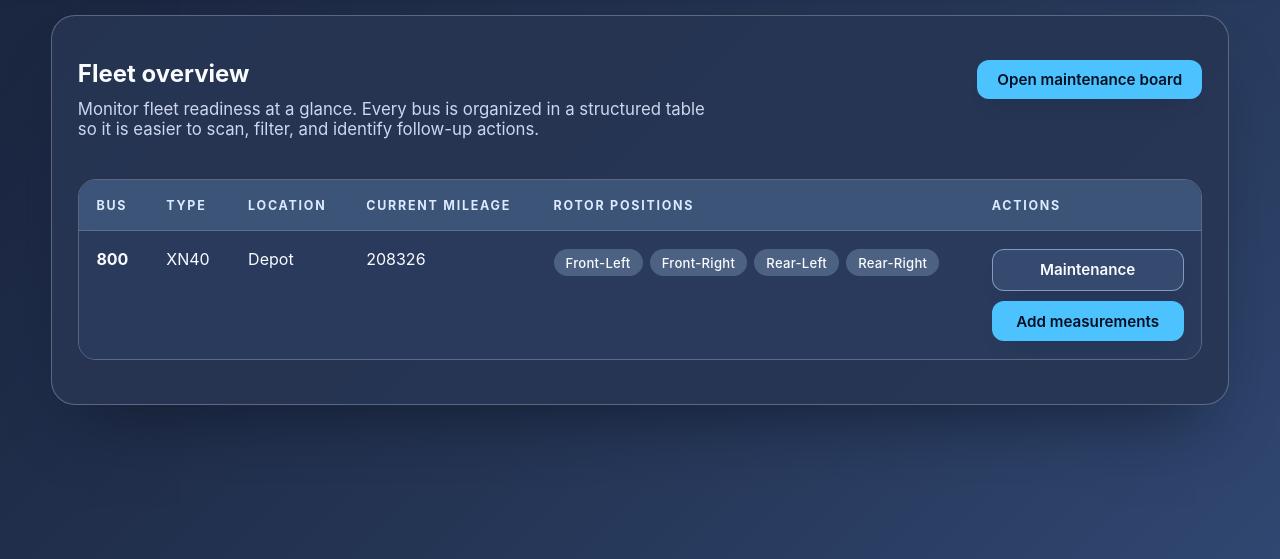
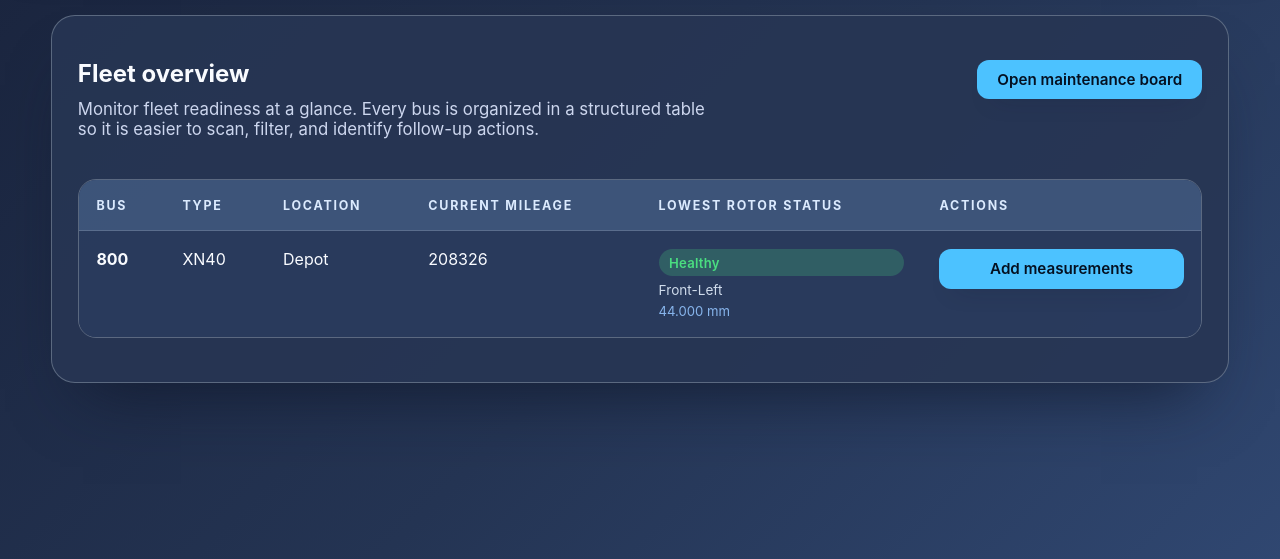
Before and after one commit to edwardolson711/fleet-rotor-tracker, a Django app: page / in a window 1280 px wide. Shown: the part 144-703 px from the top of the page. Run offline with Django 5.2, Linux system fonts and the light colour scheme; data comes from the database, SQL or seed files in the repository.

Commit message:
Show lowest rotor status on dashboard

```diff
--- a/buses/services.py
+++ b/buses/services.py
@@ -1,9 +1,10 @@
 from __future__ import annotations
 
+from collections import defaultdict
 from dataclasses import dataclass
 from datetime import date
 from decimal import Decimal, ROUND_HALF_UP
-from typing import List, Sequence
+from typing import Dict, List, Sequence
 
 from django.db.models import Prefetch
 from django.utils import timezone
@@ -96,6 +97,27 @@ def _compute_rotor_stats(bus: Bus, measurements: Sequence[RotorMeasurement]) ->
     )
 
 
+def _group_measurements_by_position(
+    bus: Bus,
+) -> Dict[str, List[RotorMeasurement]]:
+    grouped: Dict[str, List[RotorMeasurement]] = defaultdict(list)
+    for measurement in bus.rotor_measurements.all():
+        grouped[measurement.position].append(measurement)
+    return grouped
+
+
+def compute_rotor_details(bus: Bus) -> List[RotorStats]:
+    grouped_measurements = _group_measurements_by_position(bus)
+    rotor_details: List[RotorStats] = []
+    for position in get_rotor_positions(bus):
+        position_measurements = grouped_measurements.get(position, [])
+        position_measurements.sort(key=lambda m: (m.measurement_date, m.id))
+        stats = _compute_rotor_stats(bus, position_measurements)
+        stats.position = position
+        rotor_details.append(stats)
+    return rotor_details
+
+
 def build_fleet_snapshot() -> List[BusMaintenanceSnapshot]:
     buses = (
         Bus.objects.prefetch_related(
@@ -112,19 +134,42 @@ def build_fleet_snapshot() -> List[BusMaintenanceSnapshot]:
 
     fleet: List[BusMaintenanceSnapshot] = []
     for bus in buses:
-        rotor_details: List[RotorStats] = []
-        alerts: List[str] = []
-        for position in get_rotor_positions(bus):
-            position_measurements = [
-                m for m in bus.rotor_measurements.all() if m.position == position
-            ]
-            stats = _compute_rotor_stats(bus, position_measurements)
-            stats.position = position
-            rotor_details.append(stats)
-            if stats.alert:
-                alerts.append(f"{position} rotor due soon")
-        fleet.append(BusMaintenanceSnapshot(bus=bus, rotor_details=rotor_details, alerts=alerts))
+        rotor_details = compute_rotor_details(bus)
+        alerts = [
+            f"{detail.position} rotor due soon"
+            for detail in rotor_details
+            if detail.alert
+        ]
+        fleet.append(
+            BusMaintenanceSnapshot(bus=bus, rotor_details=rotor_details, alerts=alerts)
+        )
     return fleet
+
+
+def get_lowest_rotor_summary(bus: Bus) -> Dict[str, object]:
+    rotor_details = compute_rotor_details(bus)
+    measured_rotors = [
+        detail for detail in rotor_details if detail.current_thickness is not None
+    ]
+
+    if not measured_rotors:
+        return {
+            "position": None,
+            "status_label": "Needs data",
+            "status_class": "status-missing",
+            "current_thickness": None,
+        }
+
+    lowest = min(measured_rotors, key=lambda detail: detail.current_thickness)
+    status_label = "Attention" if lowest.alert else "Healthy"
+    status_class = "status-alert" if lowest.alert else "status-ok"
+
+    return {
+        "position": lowest.position,
+        "status_label": status_label,
+        "status_class": status_class,
+        "current_thickness": lowest.current_thickness,
+    }
 
 
 def initialize_rotors(bus: Bus, measurement_date: date | None = None) -> None:
--- a/buses/views.py
+++ b/buses/views.py
@@ -1,21 +1,37 @@
 from __future__ import annotations
 
-from collections import defaultdict
 from datetime import date
 from decimal import Decimal
 from typing import Dict
 
+from django.db.models import Prefetch
 from django.http import HttpRequest, HttpResponse
 from django.shortcuts import get_object_or_404, redirect, render
 from django.urls import reverse
 from django.utils import timezone
 
 from .models import Bus, RotorMeasurement
-from .services import build_fleet_snapshot, get_rotor_positions, initialize_rotors
+from .services import (
+    build_fleet_snapshot,
+    get_lowest_rotor_summary,
+    get_rotor_positions,
+    initialize_rotors,
+)
 
 
 def home(request: HttpRequest) -> HttpResponse:
-    buses = Bus.objects.all().order_by("bus_number")
+    buses = (
+        Bus.objects.prefetch_related(
+            Prefetch(
+                "rotor_measurements",
+                queryset=RotorMeasurement.objects.order_by(
+                    "position", "measurement_date", "id"
+                ),
+            )
+        )
+        .all()
+        .order_by("bus_number")
+    )
     return render(
         request,
         "home.html",
@@ -27,7 +43,7 @@ def home(request: HttpRequest) -> HttpResponse:
                     "bus_type": bus.bus_type,
                     "location": bus.location,
                     "current_mileage": bus.current_mileage,
-                    "rotor_positions": get_rotor_positions(bus),
+                    "lowest_rotor": get_lowest_rotor_summary(bus),
                 }
                 for bus in buses
             ]
--- a/templates/base.html
+++ b/templates/base.html
@@ -280,6 +280,21 @@
             justify-content: center;
         }
 
+        .lowest-rotor-status {
+            display: grid;
+            gap: 0.35rem;
+        }
+
+        .lowest-rotor-status .status-context {
+            font-size: 0.85rem;
+            color: rgba(230, 241, 255, 0.88);
+        }
+
+        .lowest-rotor-status .status-metric {
+            font-size: 0.82rem;
+            color: rgba(148, 197, 255, 0.88);
+        }
+
         .status-badge {
             display: inline-flex;
             align-items: center;
--- a/templates/home.html
+++ b/templates/home.html
@@ -19,7 +19,7 @@
                 <th scope="col">Type</th>
                 <th scope="col">Location</th>
                 <th scope="col">Current mileage</th>
-                <th scope="col">Rotor positions</th>
+                <th scope="col">Lowest rotor status</th>
                 <th scope="col">Actions</th>
             </tr>
         </thead>
@@ -32,15 +32,18 @@
                     <td data-label="Type">{{ bus.bus_type }}</td>
                     <td data-label="Location">{{ bus.location }}</td>
                     <td data-label="Current mileage">{{ bus.current_mileage }}</td>
-                    <td data-label="Rotor positions">
-                        <div class="chip-list">
-                            {% for position in bus.rotor_positions %}
-                                <span class="chip">{{ position }}</span>
-                            {% endfor %}
+                    <td data-label="Lowest rotor status">
+                        <div class="lowest-rotor-status">
+                            <span class="status-badge {{ bus.lowest_rotor.status_class }}">{{ bus.lowest_rotor.status_label }}</span>
+                            {% if bus.lowest_rotor.position %}
+                                <span class="status-context">{{ bus.lowest_rotor.position }}</span>
+                            {% endif %}
+                            {% if bus.lowest_rotor.current_thickness %}
+                                <span class="status-metric">{{ bus.lowest_rotor.current_thickness|floatformat:3 }} mm</span>
+                            {% endif %}
                         </div>
                     </td>
                     <td data-label="Actions" class="table-actions">
-                        <a class="button secondary" href="{% url 'maintenance' %}#bus-{{ bus.id }}">Maintenance</a>
                         <a class="button" href="{% url 'add_rotors' bus.id %}">Add measurements</a>
                     </td>
                 </tr>
```
